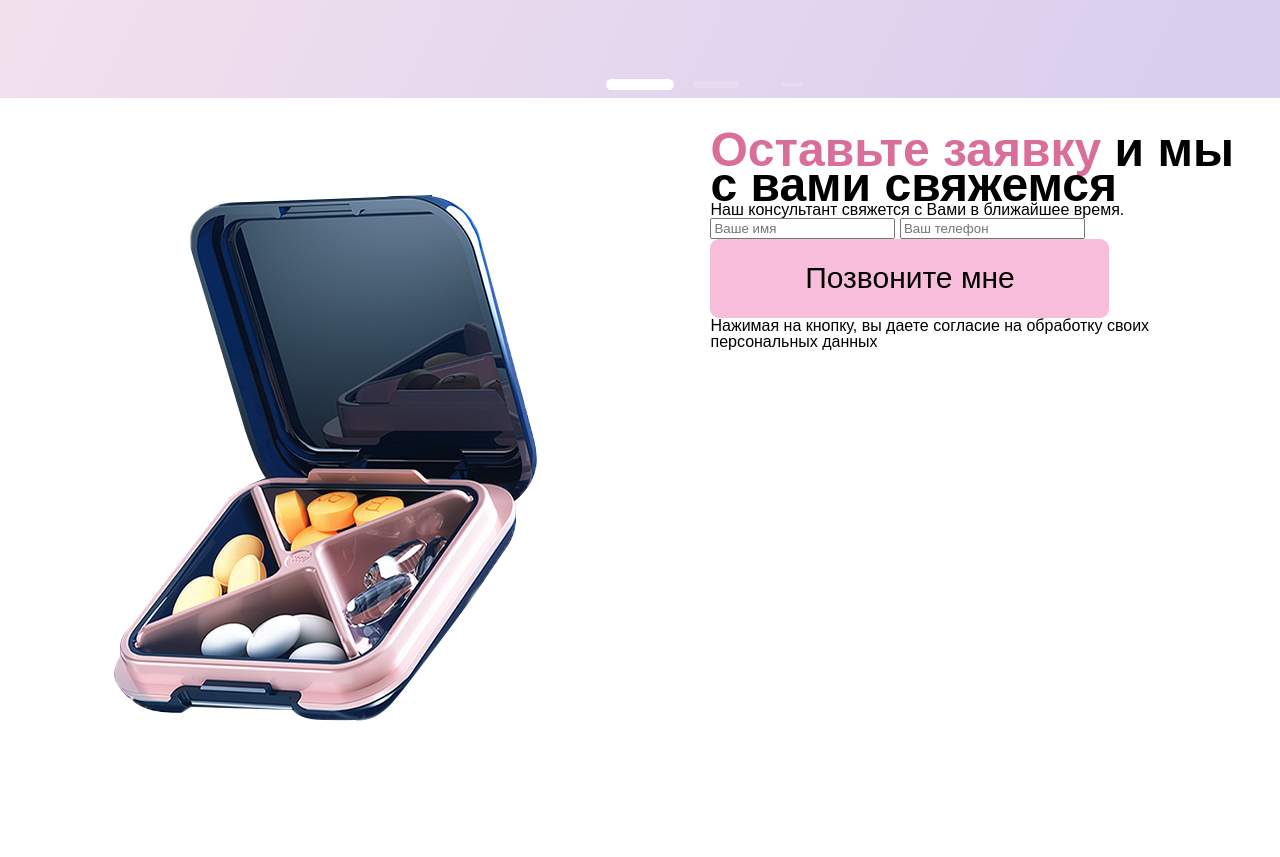
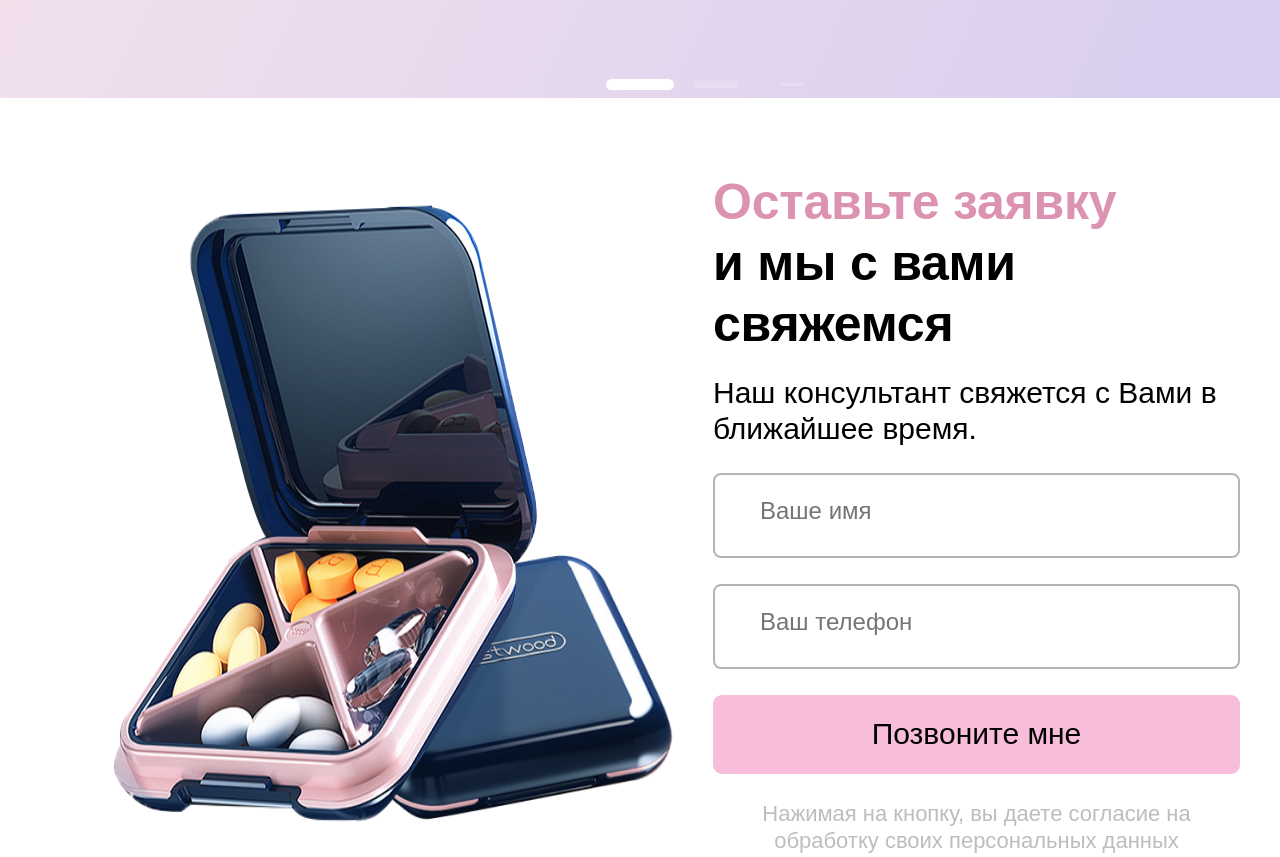
Before and after one commit to Taras21071988/project_westwood, a plain HTML site: page index.html in a window 1280 px wide. Shown: the part 3964-4821 px from the top of the page. Drawn offline with nearby package versions, Linux system fonts and the light colour scheme; a web font is replaced by a local one.

Commit message:
end section application

```diff
--- a/css/style.css
+++ b/css/style.css
@@ -366,29 +366,92 @@ img {
   width: 117px;
   height: 44px;
 }
+
 .application {
-margin-bottom: 106px;
+  margin-bottom: 106px;
 }
 
-.application__wrepper {
+.application__wrapper {
   display: flex;
+  justify-content: space-between;
 }
 
 .application__img {
+  display: flex;
+  position: relative;
 }
 
-.application__img-top {}
+.application__img-top {
+  z-index: 1;
+}
 
-.application__img-bot {}
+.application__img-bot {
+  position: absolute;
+  transform: translate(170px, 210px);
 
-.application__form {}
+}
 
-.title {}
+.application__form {
+  display: flex;
+  flex-direction: column;
+  flex-basis: 527px;
+  padding-top: 40px;
+}
 
-.form__text {}
+.application__title {
+  font-weight: 700;
+  font-size: 50px;
+  line-height: 61px;
+  letter-spacing: -0.005em;
+  margin-bottom: 20px;
+}
 
-.application__form-content {}
+.application__title span {
+  color: #DC93B2;
+}
 
-.form-item {}
+.form__text {
+  font-weight: 400;
+  font-size: 30px;
+  line-height: 36px;
+  margin-bottom: 26px;
+}
 
-.form__subtext {}
+.application__form-content {
+  display: flex;
+  flex-direction: column;
+}
+
+.form-item {
+  border: 2px solid #B4B4B4;
+  border-radius: 8px;
+  width: 527px;
+  height: 85px;
+  margin-bottom: 26px;
+  padding: 26px 20px 36px 45px;
+  outline: none;
+  font-size: 24px;
+  line-height: 29px;
+  color: #B4B4B4;
+}
+
+.form-item ::placeholder {
+
+  font-size: 24px;
+  line-height: 29px;
+  color: #B4B4B4;
+}
+
+.button__form {
+  width: 527px;
+  margin-bottom: 26px;
+}
+
+.form__subtext {
+font-weight: 400;
+  font-size: 22px;
+  line-height: 27px;
+  text-align: center;
+
+  color: #BDBDBD;
+}
--- a/index.html
+++ b/index.html
@@ -443,14 +443,14 @@
     </section>
     <section class="application">
       <div class="container">
-        <div class="application__wrepper">
+        <div class="application__wrapper">
           <div class="application__img">
             <img class="application__img-top" src="img/application1.png" alt="application-img1">
             <img class="application__img-bot" src="img/application2.png" alt="application-img2">
           </div>
           <div class="application__form">
-            <h2 class="title">
-              <span>Оставьте заявку</span>
+            <h2 class="application__title">
+              <span>Оставьте заявку</span><br>
               и мы с вами свяжемся
             </h2>
             <p class="form__text">
@@ -460,7 +460,7 @@
               <input class="form-item" type="text" placeholder="Ваше имя">
               <input class="form-item" type="text" placeholder="Ваш телефон">
             </form>
-            <button class="button">
+            <button class="button button__form">
               <a class="button__link" href="#">
                 Позвоните мне
               </a>
```
